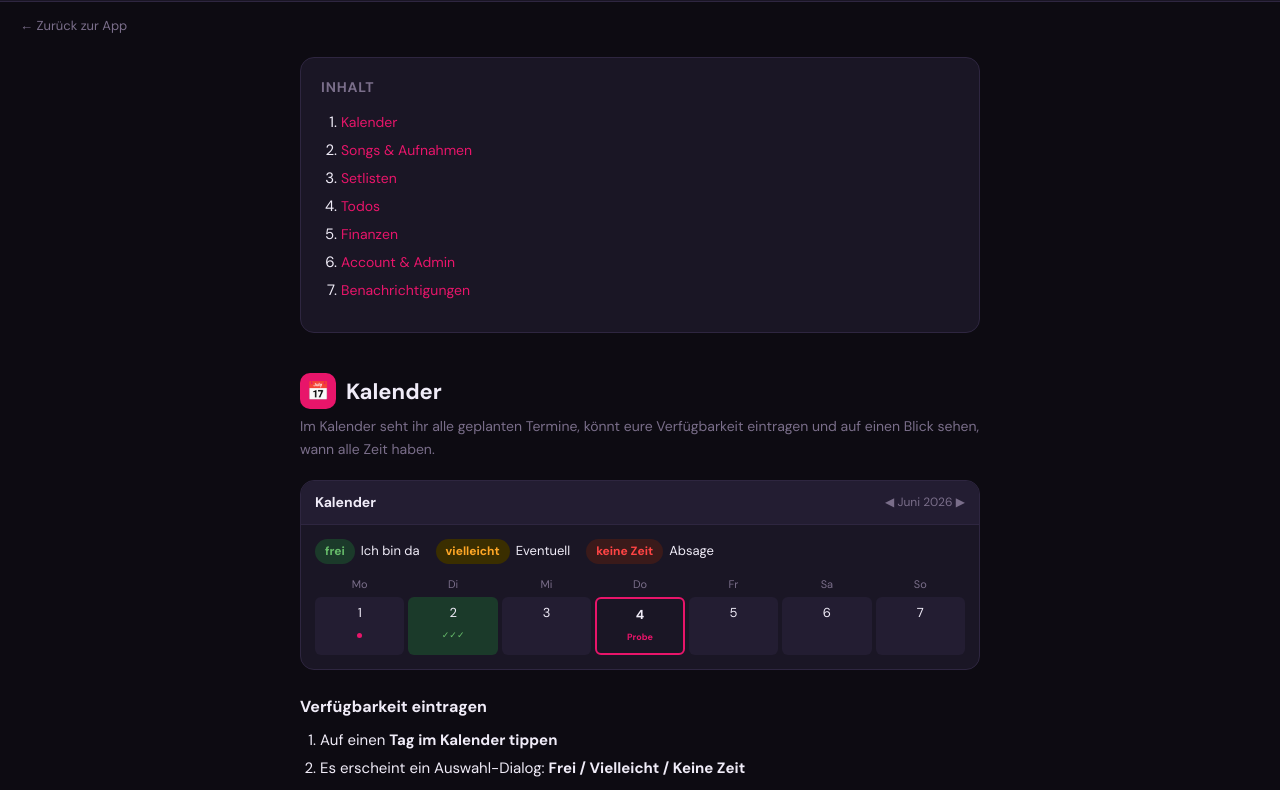
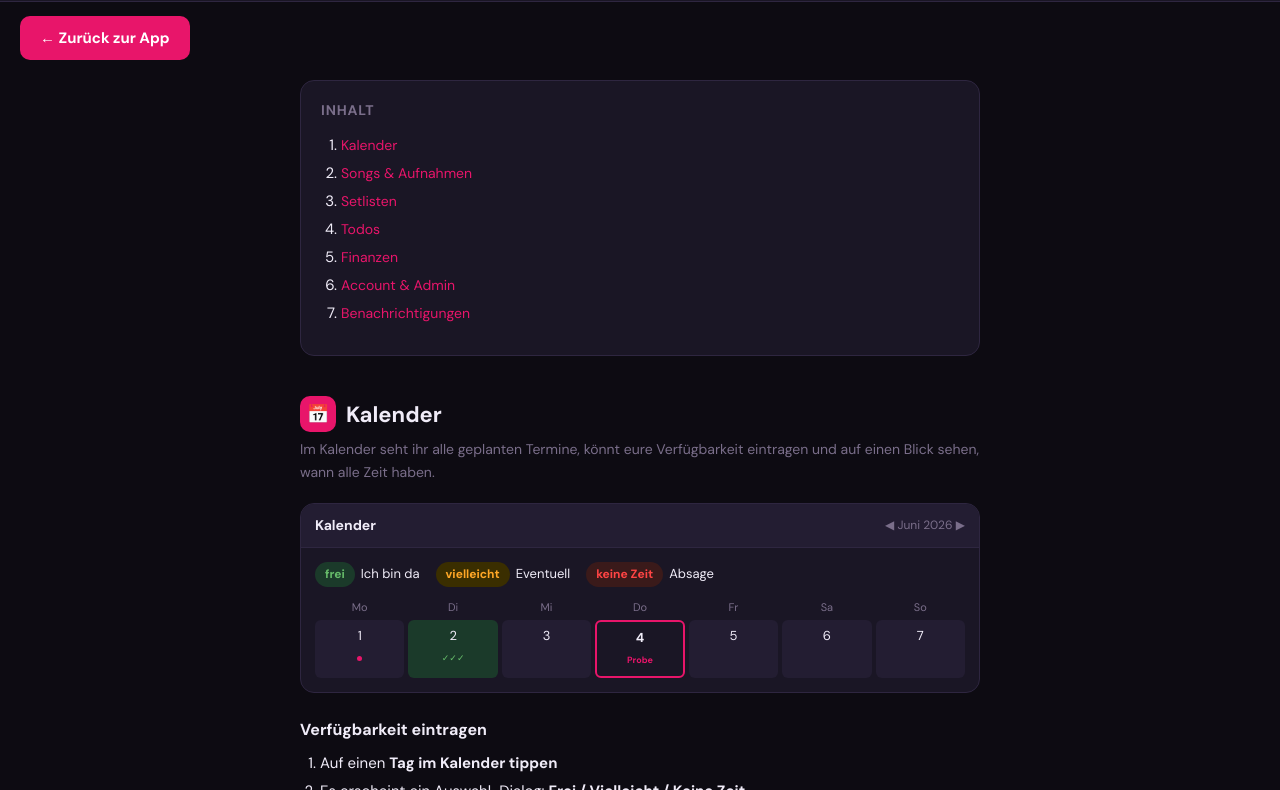
Before and after one commit to lieblchristoph-mb/bandpilot, a plain HTML site: page wwwroot/hilfe.html in a window 1280 px wide. Shown: the part 65-855 px from the top of the page. Drawn offline with Linux system fonts and the light colour scheme.

Commit message:
Fix: no splash flicker on tab nav, prominent back button in hilfe
Co-Authored-By: Claude Sonnet 4.6 <noreply@anthropic.com>

```diff
--- a/wwwroot/hilfe.html
+++ b/wwwroot/hilfe.html
@@ -67,13 +67,17 @@
     .back-link {
       display: inline-flex;
       align-items: center;
-      gap: 6px;
-      color: var(--muted);
-      font-size: 13px;
+      gap: 8px;
+      color: #fff;
+      background: var(--accent);
+      font-size: 15px;
+      font-weight: 600;
       text-decoration: none;
-      padding: 14px 20px 0;
+      padding: 10px 20px;
+      border-radius: 10px;
+      margin: 14px 20px 0;
     }
-    .back-link:hover { color: var(--text); }
+    .back-link:hover { opacity: 0.85; }
 
     .content {
       max-width: 720px;
```
Also changed, not shown: mobile/App.js (+4 -3 lines).
